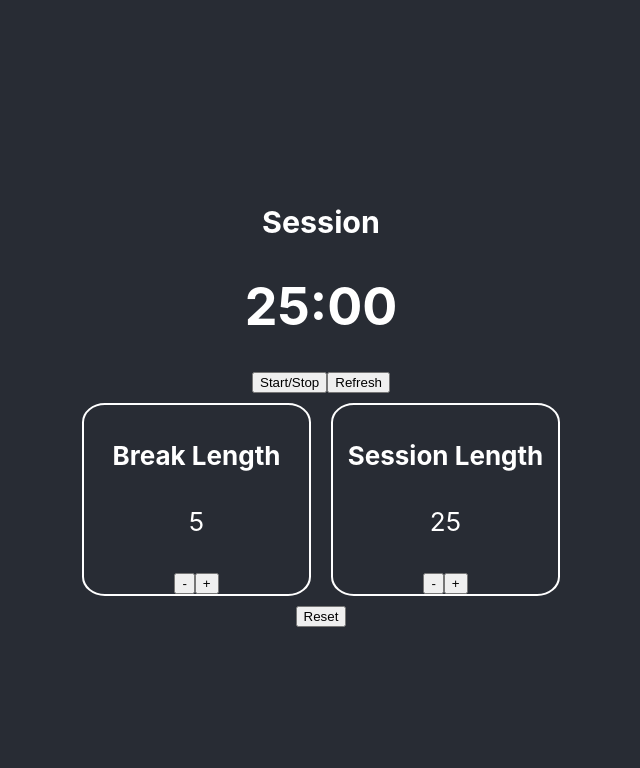
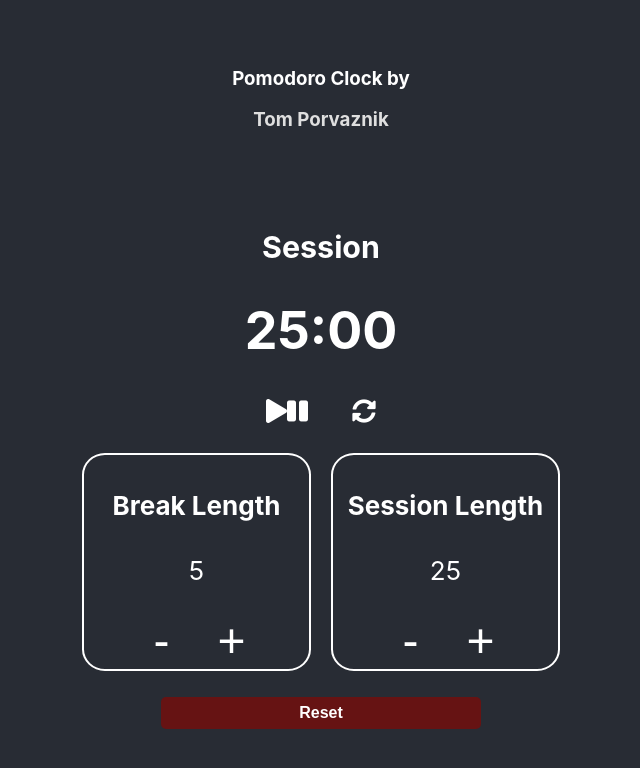
Before and after one commit to tomporvaz/pomodoro-clock, a React (Create React App) app: page / in a window 1280 px wide. Shown: the top 768 px of the page, without its empty margins (319-959 px from the left). Built offline with nearby package versions, Linux system fonts and the light colour scheme.

Commit message:
Finished styling app, and add gh-pages for deployment

```diff
--- a/public/index.html
+++ b/public/index.html
@@ -8,6 +8,7 @@
       content="width=device-width, initial-scale=1, shrink-to-fit=no"
     />
     <meta name="theme-color" content="#000000" />
+    <link rel="stylesheet" href="https://use.fontawesome.com/releases/v5.8.1/css/all.css" integrity="sha384-50oBUHEmvpQ+1lW4y57PTFmhCaXp0ML5d60M1M7uH2+nqUivzIebhndOJK28anvf" crossorigin="anonymous">
     <!--
       manifest.json provides metadata used when your web app is installed on a
       user's mobile device or desktop. See https://developers.google.com/web/fundamentals/web-app-manifest/
--- a/src/App.css
+++ b/src/App.css
@@ -1,10 +1,22 @@
 .App {
   text-align: center;
+  background-color: #282c34;
+  min-height: 100vh;
+}
+
+a{
+  text-decoration: none;
+  color: rgb(223, 223, 223);
+}
+
+#title{
+  padding: 3rem;
+
 }
 
 .timerBody {
-  background-color: #282c34;
-  min-height: 100vh;
+
+
   display: flex;
   flex-direction: column;
   align-items: center;
@@ -18,25 +30,53 @@
   justify-content: space-around;
 }
 
+.start-refresh{
+  border: none;
+  margin: 0 1rem 1rem;
+  background-color: #282c34;
+  color: white;
+  font-size: 1.5rem;
+}
+
 #controls{
   display: flex;
   flex-direction: row;
+  justify-content: center;
+  flex-wrap: wrap;
 }
 
 .controls{
   width: 225px;
   margin: 10px;
-  border: 2px solid #ffffff;
+  border: 2px solid #fff;
   border-radius: 10%
 }
 
+.control-button{
+  border: none;
+  background-color: #282c34;
+  width: 50px;
+  font-size: 3rem;
+  color: white;
+  margin: 0px 10px;
+}
 
+.control-button:hover{
+  text-shadow: 1px 2px grey;
+}
 
-@keyframes App-logo-spin {
-  from {
-    transform: rotate(0deg);
-  }
-  to {
-    transform: rotate(360deg);
-  }
+#reset{
+  border: none;
+  border-radius: 5px;
+  background-color: rgb(102, 19, 19);
+  color: white;
+  font-size: 1rem;
+  font-weight: 600;
+  margin: 1rem;
+  width: 20rem;
+  height: 2rem;
 }
+
+#reset:hover{
+  background-color: rgb(65, 12, 12);
+}
--- a/src/App.js
+++ b/src/App.js
@@ -199,15 +199,27 @@ class App extends Component {
   render() {
     return (
       <div className="App">
+          <div id="title">
+            <h3 style={{color: "white"}}>Pomodoro Clock by</h3>
+            <h3><a href="https://tomporvaz.github.io/">Tom Porvaznik</a></h3>
+          </div>
         <header className="timerBody">
+
           <Session
             minutes={this.state.minutes}
             seconds={this.state.seconds}
             mode={this.state.mode}
           />
           <div id="timerButtons">
-            <button id="start_stop" onClick={this.toggleRunning}>Start/Stop</button>
-            <button id="refresh" onClick={this.refresh}>Refresh</button>
+            <button id="start_stop"
+              onClick={this.toggleRunning}
+              alt="Start/Stop" className="start-refresh">
+                <i class="fas fa-play"></i>
+                <i class="fas fa-pause"></i>
+            </button>
+            <button id="refresh" onClick={this.refresh} className="start-refresh" alt="Refresh">
+              <i class="fas fa-sync-alt"></i>
+            </button>
           </div>
            <div id="controls">
             <BreakControls
@@ -243,8 +255,8 @@ function BreakControls (props) {
     <div id="breakControls" className="controls">
       <h4 id="break-label">Break Length</h4>
       <p id="break-length">{props.breakLength}</p>
-      <button id="break-decrement" onClick={props.decrement}>-</button>
-      <button id="break-increment" onClick={props.increment}>+</button>
+      <button id="break-decrement" className="control-button" onClick={props.decrement}>-</button>
+      <button id="break-increment" className="control-button" onClick={props.increment}>+</button>
     </div>
   );
 }
@@ -254,8 +266,8 @@ function SessionControls (props) {
     <div id="sessionControls" className="controls">
       <h4 id="session-label">Session Length</h4>
       <p id="session-length">{props.sessionLength}</p>
-      <button id="session-decrement" onClick={props.decrement}>-</button>
-      <button id="session-increment" onClick={props.increment}>+</button>
+      <button id="session-decrement" className="control-button" onClick={props.decrement}>-</button>
+      <button id="session-increment" className="control-button" onClick={props.increment}>+</button>
     </div>
   )
 }
```
Also changed, not shown: package.json (+7 -1 lines), 1 other file (tests, documents, lock files or other folders).
